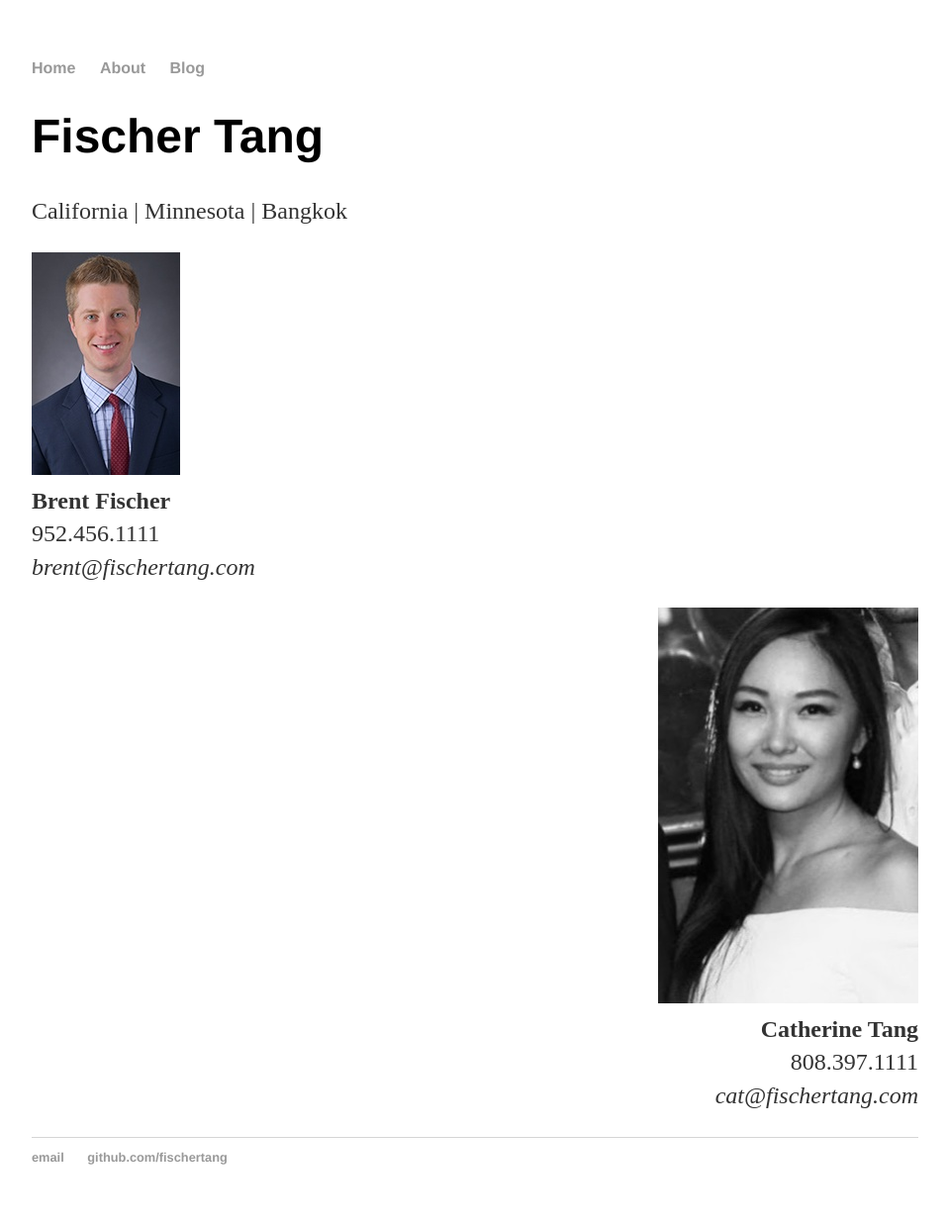
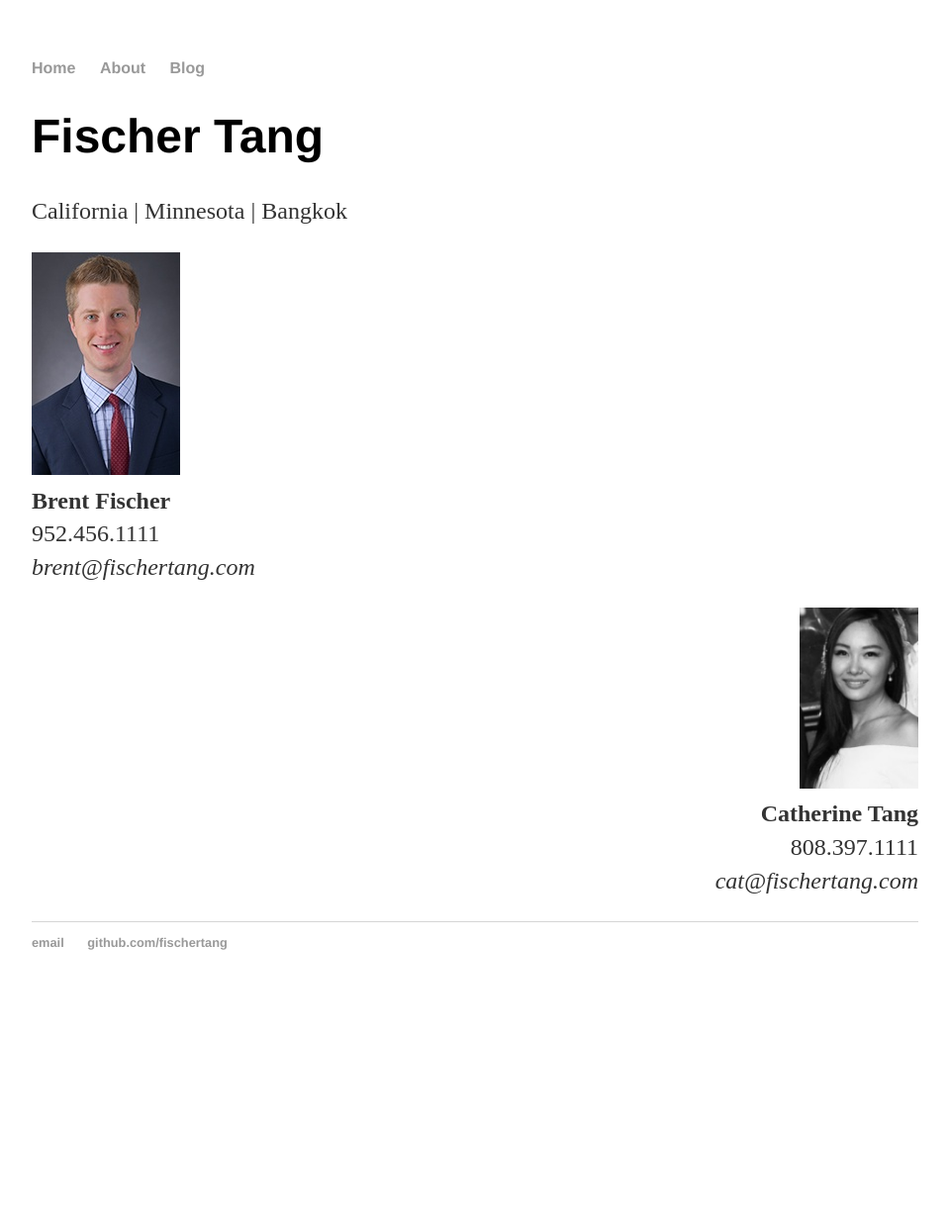
Before and after one commit to fischertang/fischertang.github.io, a Jekyll site: the page built from about/index.html, in a window 1280 px wide. Shown: the whole page at 99% size, without its empty margins (160-1119 px from the left). Built offline with Jekyll 4.4.1, drawn with Linux system fonts in a browser that asks for light colours; after the commit the page ends 1020 px from its top, so only the background shows below that.

Commit message:
Update index.html

```diff
--- a/about/index.html
+++ b/about/index.html
@@ -10,7 +10,7 @@
   <br><b>Brent Fischer</b>
   <br>952.456.1111
   <br><i>brent@fischertang.com</i></p>
-  <p align=right><b><img src="/images/3E86358C-AA87-4C93-BD50-A70C343D38B9.jpeg">
+  <p align=right><b><img src="/images/3E86358C-AA87-4C93-BD50-A70C343D38B9.jpeg" width=120>
   <br>Catherine Tang</b>
   <br>808.397.1111
   <br><i>cat@fischertang.com</i></p>
```
